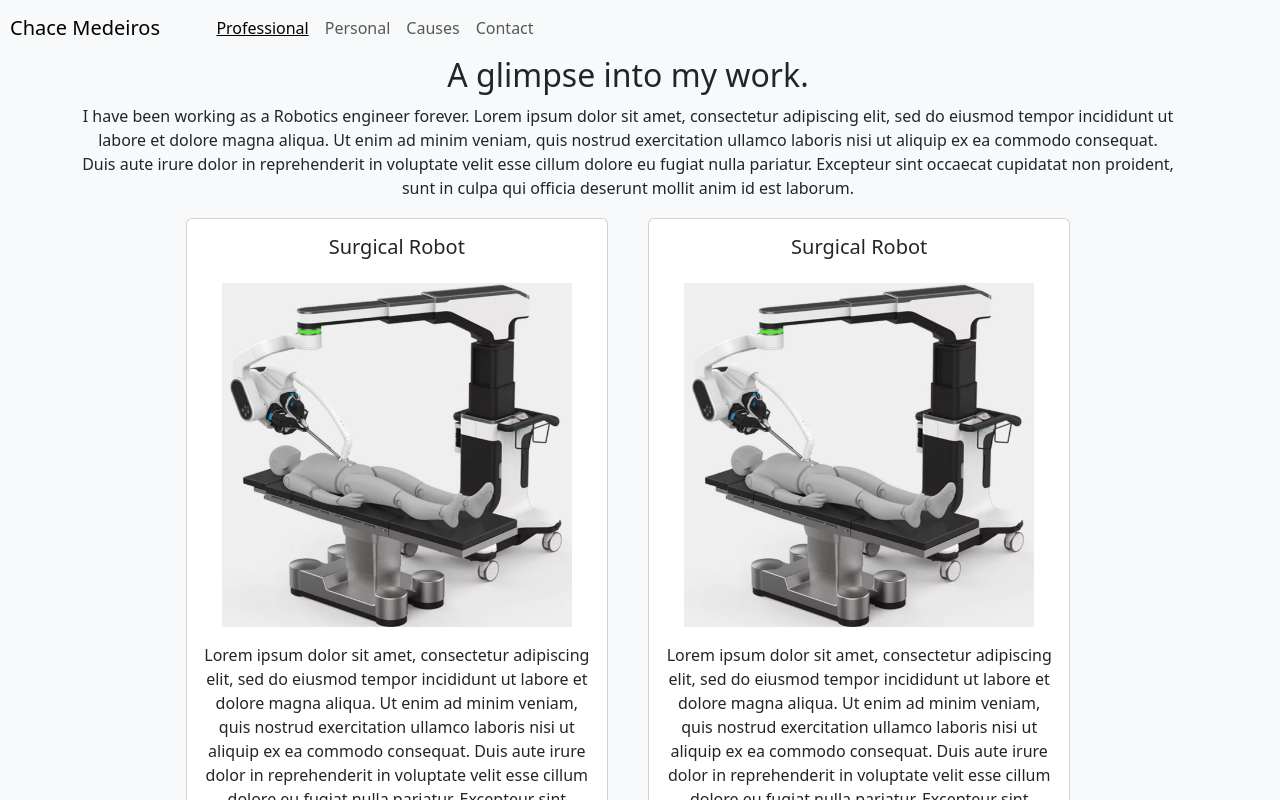
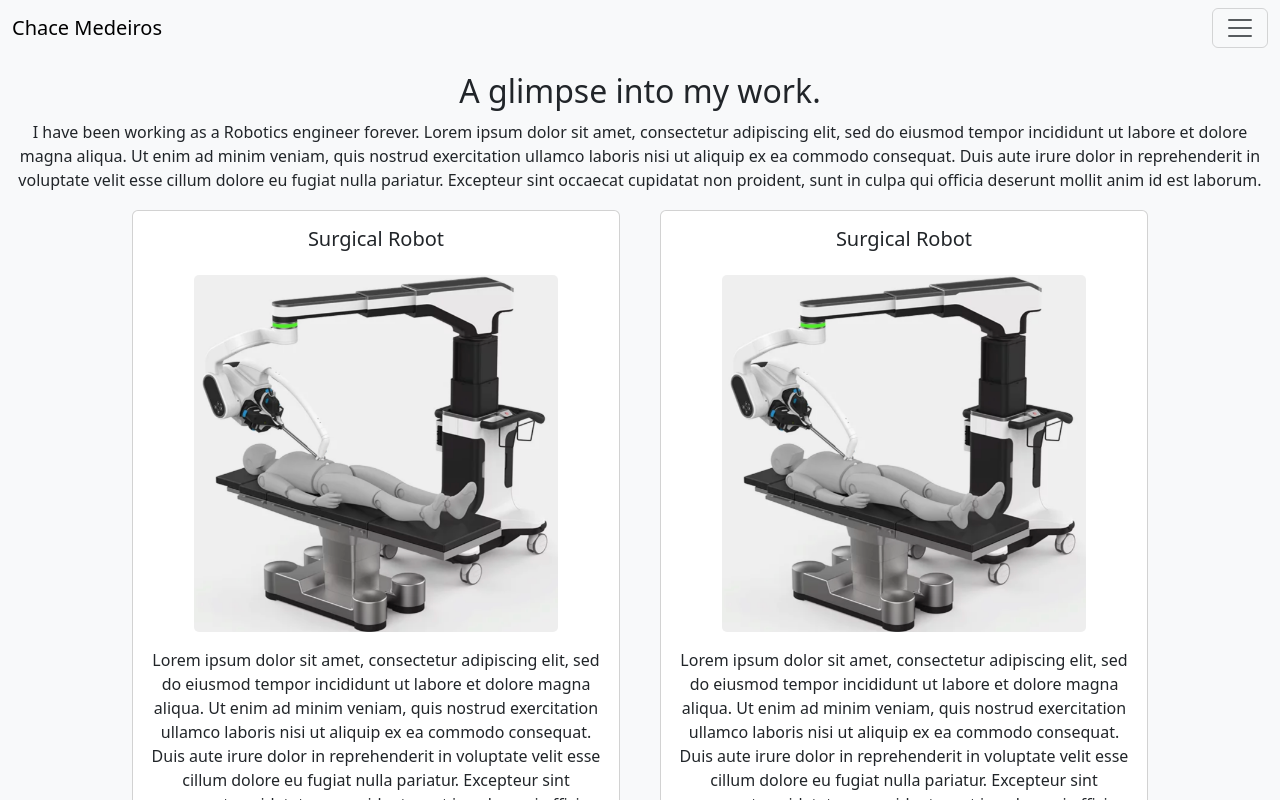
Before and after one commit to chacebot/chacebot.github.io, a React (Create React App) app: page /professional in a window 1280 px wide. Shown: the top 800 px of the page. Built offline with nearby package versions, Linux system fonts and the light colour scheme.

Commit message:
finally happy with layout

```diff
--- a/package.json
+++ b/package.json
@@ -12,10 +12,8 @@
     "@types/react": "^18.2.47",
     "@types/react-dom": "^18.2.18",
     "bootstrap": "^5.3.2",
-    "cdbreact": "^1.5.18",
     "react": "^18.2.0",
     "react-bootstrap": "^2.9.2",
-    "react-bootstrap-sidebar-menu": "^2.0.3",
     "react-dom": "^18.2.0",
     "react-router-dom": "^6.21.1",
     "react-scripts": "^5.0.1",
--- a/src/Causes.tsx
+++ b/src/Causes.tsx
@@ -1,11 +1,10 @@
-import NavBar from "./NavBar";
 import font from "./variables";
 
 export const Causes = () => {
   return (
     <>
-      {/* <NavBar /> */}
       <div
+        className="vh-100"
         style={{
           display: "flex",
           flexDirection: "column",
--- a/src/Contact.tsx
+++ b/src/Contact.tsx
@@ -1,11 +1,10 @@
-import NavBar from "./NavBar";
 import font from "./variables";
 
 export const Contact = () => {
   return (
     <>
-      {/* <NavBar /> */}
       <div
+        className="vh-100"
         style={{
           display: "flex",
           flexDirection: "column",
--- a/src/ContentItem.tsx
+++ b/src/ContentItem.tsx
@@ -3,20 +3,23 @@ import { ContentEntry } from "./ContentEntry";
 
 export interface ContentItemProps {
   content: ContentEntry;
+  style?: any;
 }
 
 export const ContentItem = (props: ContentItemProps) => {
   return (
+    <div style={props.style}>
       <Card className="text-center">
         <Card.Body>
           <Card.Title>{props.content.heading}</Card.Title>
-        <img
+          <Card.Img
             className="m-3"
-          style={{ width: "90%" }}
+            style={{ width: "80%", maxHeight: "20%" }}
             src={props.content.images[0]}
           />
           <Card.Text>{props.content.body}</Card.Text>
         </Card.Body>
       </Card>
+    </div>
   );
 };
--- a/src/Home.tsx
+++ b/src/Home.tsx
@@ -1,10 +1,8 @@
-import NavBar from "./NavBar";
 import font from "./variables";
 
 export const Home = () => {
   return (
     <>
-      {/* <NavBar /> */}
       <div
         style={{
           display: "flex",
--- a/src/NavBar.tsx
+++ b/src/NavBar.tsx
@@ -1,25 +1,43 @@
-import { NavLink, useLocation } from "react-router-dom";
+import { useLocation } from "react-router-dom";
 import Container from "react-bootstrap/Container";
-import Row from "react-bootstrap/Row";
 import Nav from "react-bootstrap/Nav";
 import Navbar from "react-bootstrap/Navbar";
+import Offcanvas from "react-bootstrap/Offcanvas";
 
 const NavBar = () => {
   const location = useLocation();
+
   return (
-    <Navbar bg="light" data-bs-theme="light" style={{ marginLeft: "10px" }}>
-      <Row md={3}>
-        <Navbar.Brand href="/">Chace Medeiros</Navbar.Brand>
-        <div>
-          <Nav className="me-auto" activeKey={location.pathname}>
+    <>
+      <Navbar sticky="top" expand={false} className="bg-body-tertiary mb-3">
+        <Container fluid>
+          <Navbar.Brand href="#">Chace Medeiros</Navbar.Brand>
+          <Navbar.Toggle aria-controls={`offcanvasNavbar-expand-${false}`} />
+          <Navbar.Offcanvas
+            id={`offcanvasNavbar-expand-${false}`}
+            aria-labelledby={`offcanvasNavbarLabel-expand-${false}`}
+            placement="end"
+          >
+            <Offcanvas.Header closeButton>
+              <Offcanvas.Title id={`offcanvasNavbarLabel-expand-${false}`}>
+                Menu
+              </Offcanvas.Title>
+            </Offcanvas.Header>
+            <Offcanvas.Body>
+              <Nav
+                className="justify-content-end flex-grow-1 pe-3"
+                activeKey={location.pathname}
+              >
                 <Nav.Link href="/professional">Professional</Nav.Link>
                 <Nav.Link href="/personal">Personal</Nav.Link>
                 <Nav.Link href="/causes">Causes</Nav.Link>
                 <Nav.Link href="/contact">Contact</Nav.Link>
               </Nav>
-        </div>
-      </Row>
+            </Offcanvas.Body>
+          </Navbar.Offcanvas>
+        </Container>
       </Navbar>
+    </>
   );
 };
 
--- a/src/PageWrapper.tsx
+++ b/src/PageWrapper.tsx
@@ -4,7 +4,7 @@ import NavBar from "./NavBar";
 
 export const PageWrapper = (props: any) => {
   return (
-    <div className="bg-light vh-100" style={{ backgroundSize: "cover" }}>
+    <div className="bg-light w-100 h-100" style={{ backgroundSize: "cover" }}>
       <NavBar />
       {props.children}
     </div>
--- a/src/Personal.tsx
+++ b/src/Personal.tsx
@@ -4,6 +4,7 @@ export const Personal = () => {
   return (
     <>
       <div
+        className="vh-100"
         style={{
           display: "flex",
           flexDirection: "column",
--- a/src/Professional.tsx
+++ b/src/Professional.tsx
@@ -2,15 +2,20 @@ import font from "./variables";
 import { ContentItem } from "./ContentItem";
 import { ProfessionalContent } from "./Content/Professional/ProfessionalContent";
 import { ContentEntry } from "./ContentEntry";
-import Container from "react-bootstrap/Container";
 import Row from "react-bootstrap/Row";
 import Col from "react-bootstrap/Col";
-import { Stack } from "react-bootstrap";
 
 export const Professional = () => {
   return (
     <>
-      <Container>
+      <div
+        style={{
+          display: "flex",
+          flexDirection: "column",
+          alignItems: "center",
+          width: "100%",
+        }}
+      >
         <Row style={{ maxWidth: "100%" }}>
           <Col>
             <Row style={{ justifyContent: "center" }}>
@@ -49,7 +54,12 @@ export const Professional = () => {
             </Row>
           </Col>
         </Row>
-        <Row style={{ justifyContent: "center", maxWidth: "100%" }}>
+        <Row
+          style={{
+            justifyContent: "center",
+            maxWidth: "100%",
+          }}
+        >
           {ProfessionalContent.entries.map((entry: ContentEntry) => {
             console.log(entry);
             return (
@@ -59,7 +69,7 @@ export const Professional = () => {
             );
           })}
         </Row>
-      </Container>
+      </div>
     </>
   );
 };
```
Also changed, not shown: 1 other file (tests, documents, lock files or other folders). Lines whose indentation alone changed are shown as unchanged.
